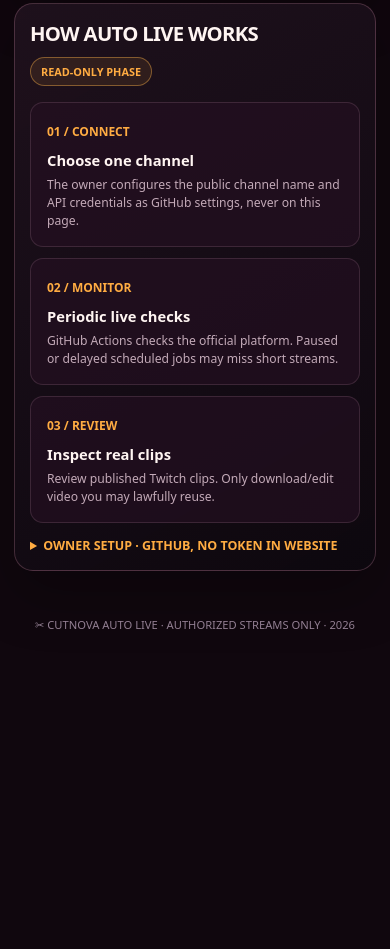
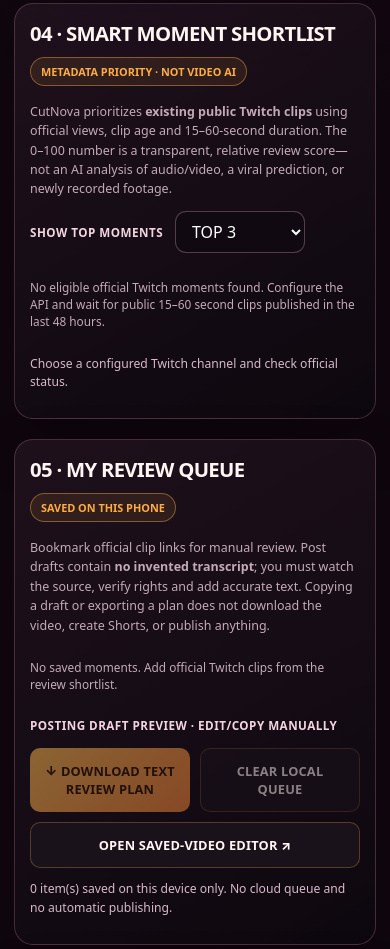
Before and after one commit to addachai03-stack/index.html-, a plain HTML site: page autolive.html in a window 390 px wide. Shown: the part 1749-2698 px from the top of the page. Before the commit the page ends 2461 px from the top, so only its background shows below. Drawn offline with Linux system fonts and the light colour scheme.

Commit message:
feat: add mobile moment shortlist and on-device review queue to Auto Live

```diff
--- a/autolive.html
+++ b/autolive.html
@@ -38,6 +38,7 @@
     .steps{display:grid;grid-template-columns:repeat(3,1fr);gap:11px}.step{padding:16px;border-radius:13px;background:#240f21aa;border:1px solid #ffc5de22}.step span{color:var(--amber);font-size:.75rem;font-weight:900}.step strong{display:block;font-size:.92rem;margin:9px 0 6px}.step p{font-size:.76rem;line-height:1.48;margin:0;color:var(--muted)}
     .setup{font-size:.78rem;line-height:1.55}.setup code{color:#ffd091;background:#1a1220;padding:2px 5px;border-radius:5px}.setup details{margin-top:13px}.setup summary{cursor:pointer;color:var(--amber);font-weight:800}
     #live-feedback{min-height:24px;color:#ffd4a5;font-size:.78rem;line-height:1.5;margin:12px 0 0}
+    .moment-controls{display:flex;align-items:center;gap:12px;flex-wrap:wrap;margin-bottom:14px}.moment-controls label{margin:0}.moment-controls select{width:auto;min-width:130px;min-height:40px;padding:8px 12px}.moment-note{font-size:.76rem;color:#d7baca;line-height:1.5}.draft-preview{display:block;width:100%;margin:14px 0;min-height:145px;padding:12px;border:1px solid #ffcbdd45;border-radius:12px;background:#0c080e;color:#fff5f2;resize:vertical;white-space:pre-wrap}.draft-preview[hidden]{display:none}.queue-actions{display:flex;gap:10px;flex-wrap:wrap;margin-top:15px}
     footer{color:#927f92;text-align:center;font-size:.7rem;padding-top:26px}
     @media(max-width:580px){.wrap{padding:0 14px 80px}.form-row,.status-grid{grid-template-columns:1fr}.steps{grid-template-columns:1fr}.panel{padding:15px}.btn{flex:1 1 130px}.stats{gap:6px}.stat b{font-size:1rem}.stat{padding:12px 7px}.stat small{font-size:.62rem}}
     @media(prefers-reduced-motion:reduce){html{scroll-behavior:auto}}
@@ -81,6 +82,27 @@
         <div id="live-clips" class="clip-list"><p class="mini">No recent official clips available.</p></div>
         <p id="live-clip-feedback" class="mini" role="status" aria-live="polite"></p>
       </section>
+
+      <section class="panel" aria-labelledby="moments-head">
+        <div class="panel-head"><h2 id="moments-head">04 · SMART MOMENT SHORTLIST</h2><span class="pill">METADATA PRIORITY · NOT VIDEO AI</span></div>
+        <p class="notice">CutNova prioritizes <b>existing public Twitch clips</b> using official views, clip age and 15–60-second duration. The 0–100 number is a transparent, relative review score—not an AI analysis of audio/video, a viral prediction, or newly recorded footage.</p>
+        <div class="moment-controls"><label for="moment-count">SHOW TOP MOMENTS</label><select id="moment-count"><option value="1">TOP 1</option><option value="3" selected>TOP 3</option><option value="6">TOP 6</option></select></div>
+        <div id="moment-list" class="clip-list" aria-live="polite"><p class="mini">No verified moment candidates yet.</p></div>
+        <p id="moment-status" class="moment-note" role="status" aria-live="polite">Choose a configured Twitch channel and check official status.</p>
+      </section>
+      <section class="panel" aria-labelledby="queue-head">
+        <div class="panel-head"><h2 id="queue-head">05 · MY REVIEW QUEUE</h2><span class="pill">SAVED ON THIS PHONE</span></div>
+        <p class="notice">Bookmark official clip links for manual review. Post drafts contain <b>no invented transcript</b>; you must watch the source, verify rights and add accurate text. Copying a draft or exporting a plan does not download the video, create Shorts, or publish anything.</p>
+        <div id="moment-queue" class="clip-list"><p class="mini">Your review queue is empty.</p></div>
+        <label for="moment-draft" style="margin-top:13px">POSTING DRAFT PREVIEW · EDIT/COPY MANUALLY</label>
+        <textarea id="moment-draft" class="draft-preview" rows="6" hidden readonly aria-label="Posting draft preview"></textarea>
+        <div class="queue-actions">
+          <button id="queue-download" class="btn primary" type="button" disabled>↓ DOWNLOAD TEXT REVIEW PLAN</button>
+          <button id="queue-clear" class="btn" type="button" disabled>CLEAR LOCAL QUEUE</button>
+          <a class="btn" href="./#local-editor">OPEN SAVED-VIDEO EDITOR ↗</a>
+        </div>
+        <p id="queue-status" class="moment-note" role="status" aria-live="polite">Queue data remains in this browser; keep your source videos separately.</p>
+      </section>
       <section class="panel" aria-labelledby="how-head">
         <div class="panel-head"><h2 id="how-head">HOW AUTO LIVE WORKS</h2><span class="pill">READ-ONLY PHASE</span></div>
         <div class="steps">
@@ -101,5 +123,6 @@
     <footer>✂ CUTNOVA AUTO LIVE · AUTHORIZED STREAMS ONLY · 2026</footer>
   </div>
   <script defer src="./autolive.js"></script>
+  <script defer src="./moment_queue.js"></script>
 </body>
 </html>
```
